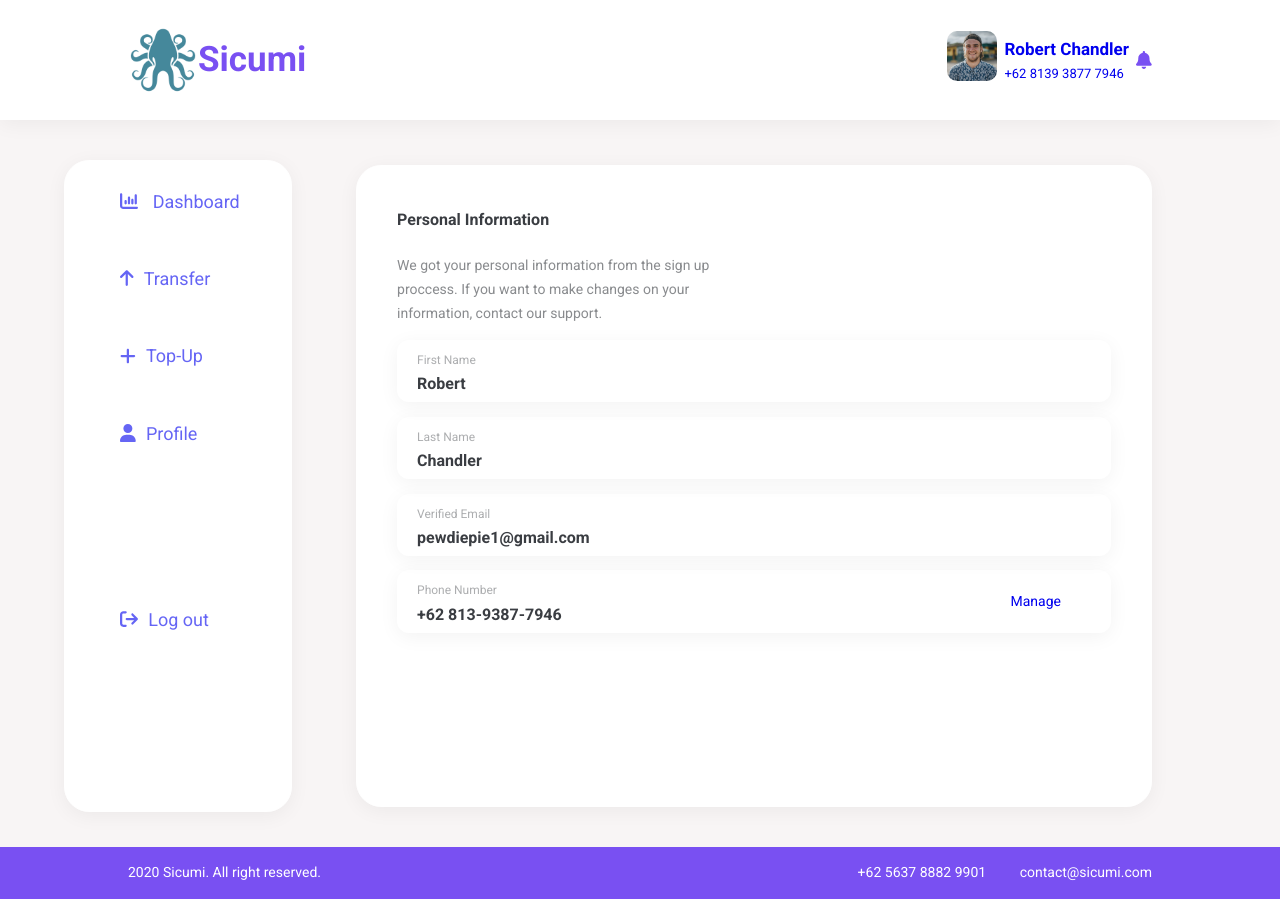
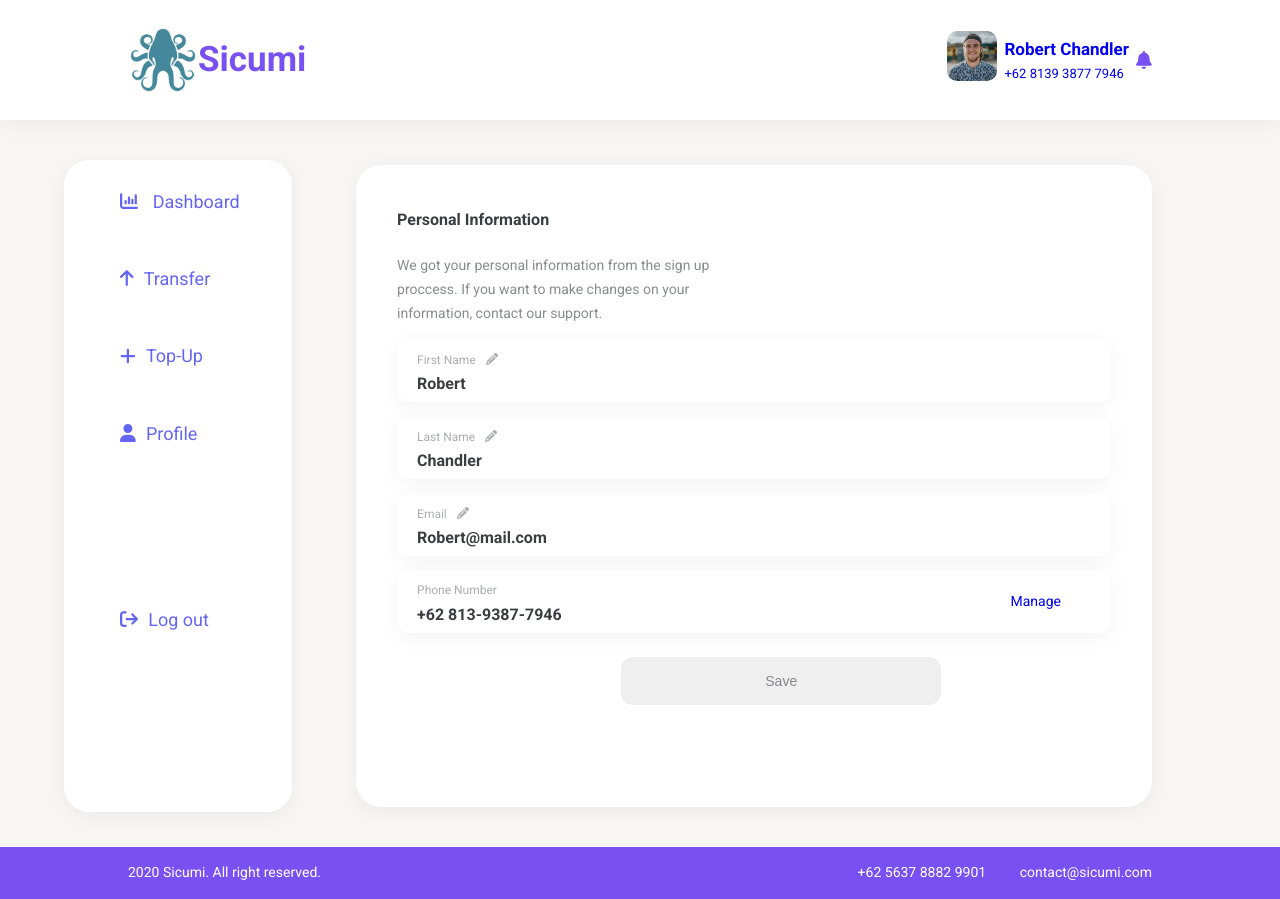
Before and after one commit to bca-batch-5/sicumi_frontend, a React (Create React App) app: page /PersonalInformation in a window 1280 px wide. Built offline with nearby package versions, Linux system fonts and the light colour scheme.

Commit message:
add editable content in personal information and adjust

```diff
--- a/src/Components/Button/StyledButton.js
+++ b/src/Components/Button/StyledButton.js
@@ -2,10 +2,9 @@ import styled from "styled-components";
 
 export const Bbutton = styled.button`
   width: 320px;
-  font-size: 16px;
+  font-size: 14px;
   padding: 1rem;
   border-radius: 12px;
-  background-color: #dadada;
   border: none;
   color: #88888f;
   cursor: pointer;
--- a/src/Pages/App/Index.jsx
+++ b/src/Pages/App/Index.jsx
@@ -8,6 +8,7 @@ import ChangePin from "../ChangePin/ChangePin";
 import ManagePhone from "../ManagePhone/ManagePhone";
 import PersonalInformation from "../PersonalInformation/PersonalInformation";
 import Profile from "../Profile/Profile";
+
 // declare function
 
 const App = () => {
--- a/src/Pages/ChangePhone/ChangePhone.jsx
+++ b/src/Pages/ChangePhone/ChangePhone.jsx
@@ -17,7 +17,7 @@ const ChangePhone = () => {
   return (
     <LayoutHome>
       <Wrappers>
-        <TagInformation Title="Change PIN" Desc="Enter your current 6 digits Sicumi PIN below to continue to the next steps." />
+        <TagInformation Title="Add Phone Number" Desc="Add at least one phone number for the transfer ID so you can start transfering your money to another user." />
       </Wrappers>
       <br />
       <br />
--- a/src/Pages/ManagePhone/ManagePhone.jsx
+++ b/src/Pages/ManagePhone/ManagePhone.jsx
@@ -19,7 +19,6 @@ const ManagePhone = () => {
           <Title>Primary</Title>
           <Desc>+62 813-9387-7946</Desc>
         </Mwrapper>
-
         <Link to="/changephone" style={{ textDecoration: "none", paddingRight: 50, paddingTop: 15, fontSize: 15 }}>
           <FontAwesomeIcon icon={faTrash} style={{ paddingRight: 10 }} />
         </Link>
--- a/src/Pages/PersonalInformation/PersonalInformation.jsx
+++ b/src/Pages/PersonalInformation/PersonalInformation.jsx
@@ -1,9 +1,11 @@
 import React from "react";
 import LayoutHome from "../../Layouts/Home/Home";
 import { Link } from "react-router-dom";
-import { Wrappers, ManagePhone, Title, Desc, Mwrapper } from "./StyledPersonalInfomartion";
+import { Wrappers, Manage, Title, Desc, Mwrapper, CenterWrapper } from "./StyledPersonalInfomartion";
 import TagInformation from "../../Components/TextBox/TagInformation";
-import DetailsInformation from "../../Components/TextBox/DetailsInformation";
+import Button from "../../Components/Button/Button";
+import { FontAwesomeIcon } from "@fortawesome/react-fontawesome";
+import { faPencil } from "@fortawesome/free-solid-svg-icons";
 
 const PersonalInformation = () => {
   return (
@@ -11,10 +13,33 @@ const PersonalInformation = () => {
       <Wrappers>
         <TagInformation Title="Personal Information" Desc="We got your personal information from the sign up proccess. If you want to make changes on your information, contact our support." />
       </Wrappers>
-      <DetailsInformation Title="First Name" Desc="Robert" />
-      <DetailsInformation Title="Last Name" Desc="Chandler" />
-      <DetailsInformation Title="Verified Email" Desc="pewdiepie1@gmail.com" />
-      <ManagePhone>
+      <Manage>
+        <Mwrapper>
+          <Title>
+            First Name
+            <FontAwesomeIcon icon={faPencil} style={{ paddingLeft: 10 }}></FontAwesomeIcon>
+          </Title>
+          <Desc contentEditable="true">Robert</Desc>
+        </Mwrapper>
+      </Manage>
+      <Manage>
+        <Mwrapper>
+          <Title>
+            Last Name<FontAwesomeIcon icon={faPencil} style={{ paddingLeft: 10 }}></FontAwesomeIcon>
+          </Title>
+          <Desc contentEditable="true">Chandler</Desc>
+        </Mwrapper>
+      </Manage>
+      <Manage>
+        <Mwrapper>
+          <Title>
+            Email
+            <FontAwesomeIcon icon={faPencil} style={{ paddingLeft: 10 }}></FontAwesomeIcon>
+          </Title>
+          <Desc contentEditable="true">Robert@mail.com</Desc>
+        </Mwrapper>
+      </Manage>
+      <Manage>
         <Mwrapper>
           <Title>Phone Number</Title>
           <Desc>+62 813-9387-7946</Desc>
@@ -22,7 +47,10 @@ const PersonalInformation = () => {
         <Link to="/managephone" style={{ textDecoration: "none", paddingRight: 50, paddingTop: 15, fontSize: 14 }}>
           Manage
         </Link>
-      </ManagePhone>
+      </Manage>
+      <CenterWrapper>
+        <Button Name="Save" />
+      </CenterWrapper>
     </LayoutHome>
   );
 };
--- a/src/Pages/PersonalInformation/StyledPersonalInfomartion.js
+++ b/src/Pages/PersonalInformation/StyledPersonalInfomartion.js
@@ -7,7 +7,7 @@ export const Wrappers = styled.section`
   align-items: center;
 `;
 
-export const ManagePhone = styled.section`
+export const Manage = styled.section`
   margin-bottom: 2%;
   padding-top: 5px;
   padding-left: 20px;
@@ -26,11 +26,23 @@ export const Title = styled.p`
 
 export const Desc = styled.h1`
   color: #3a3d42;
+  font-style: bold;
   font-size: 16px;
   margin-top: 0px;
   margin-bottom: 5px;
+  &[contenteditable] {
+    outline: 0px solid transparent;
+  }
 `;
 
 export const Mwrapper = styled.section`
   flex-direction: column;
 `;
+
+export const CenterWrapper = styled.section`
+  width: 40%;
+  margin-left: 30%;
+  align-items: center;
+  text-align: center;
+  margin-bottom: 10px;
+`;
```
